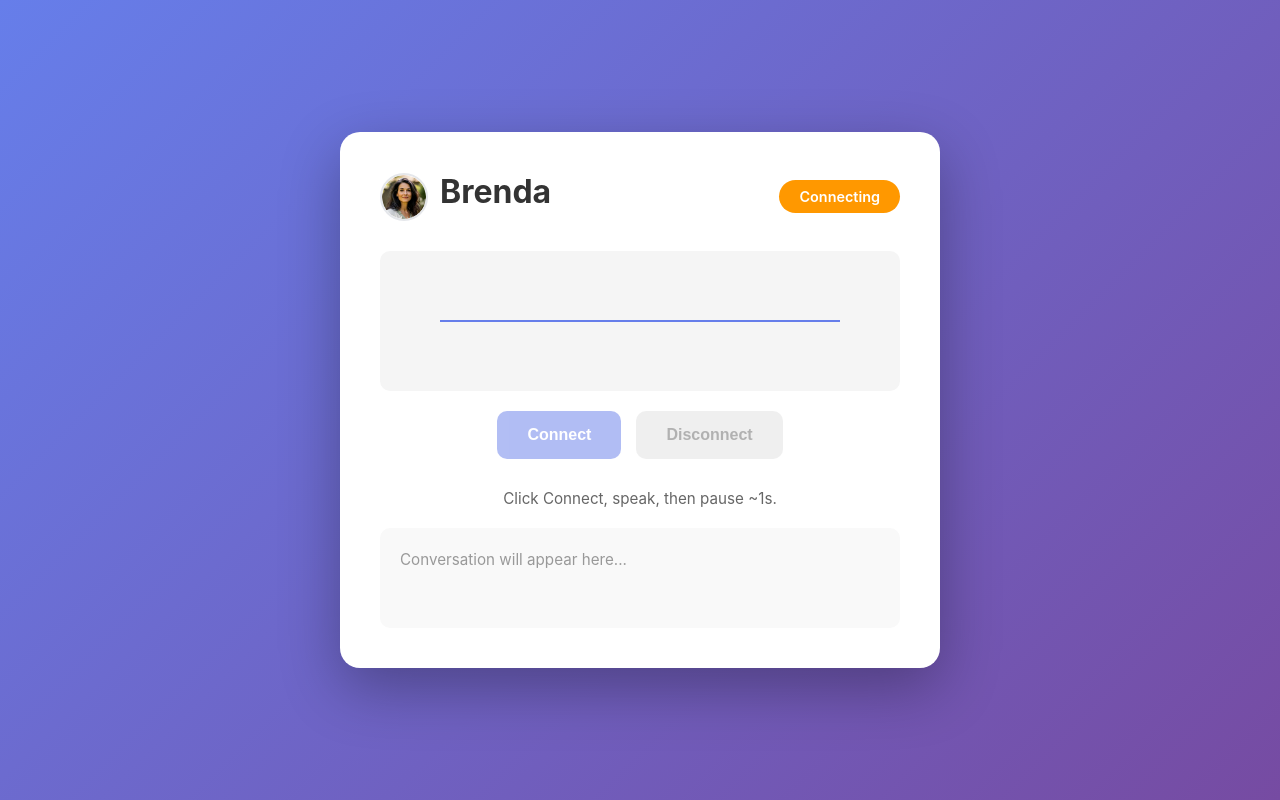
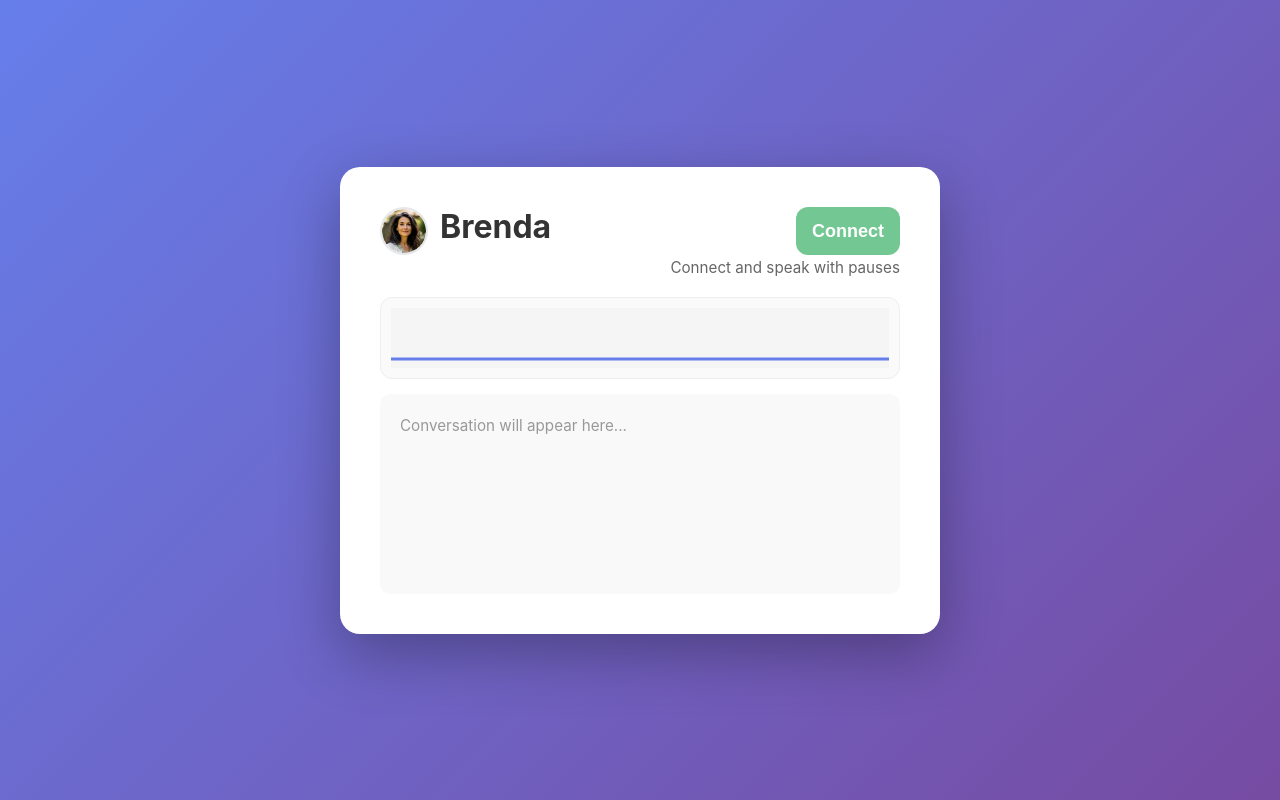
Before and after one commit to ComSoDi/brenda-ai-voice-v06, a website with bundled scripts: page public/index.html in a window 1280 px wide. Both pictures are taken after a click on the button "Connect". Built offline with nearby package versions, Linux system fonts and the light colour scheme; no server answers.

Commit message:
Add files via upload

```diff
--- a/public/app.js
+++ b/public/app.js
@@ -10,12 +10,12 @@ class VoiceAgentApp {
     this.locale = detectLocale(); // { lang, variant }
 
     this.elements = {
-      status: document.getElementById("status"),
-      connectBtn: document.getElementById("connectBtn"),
-      disconnectBtn: document.getElementById("disconnectBtn"),
+      status: document.getElementById("status"), // can be hidden (sr-only) but useful for debugging
+      toggleBtn: document.getElementById("toggleBtn"),
       hintText: document.getElementById("hintText"),
       transcript: document.getElementById("transcript"),
-      canvas: document.getElementById("waveform")
+      canvas: document.getElementById("waveform"),
+      avatar: document.getElementById("brendaAvatar"),
     };
 
     this.canvasCtx = this.elements.canvas.getContext("2d");
@@ -25,18 +25,35 @@ class VoiceAgentApp {
   }
 
   init() {
-    this.elements.connectBtn.textContent = t(this.locale.variant, "connect");
-    this.elements.disconnectBtn.textContent = t(this.locale.variant, "disconnect");
-    if (this.elements.hintText) this.elements.hintText.textContent = t(this.locale.variant, "hint");
-    this.elements.status.textContent = t(this.locale.variant, "disconnected");
+    // Localise UI
+    if (this.elements.hintText) {
+      this.elements.hintText.textContent = t(this.locale.variant, "hint");
+    }
+
+    // Transcript placeholder via CSS attr(data-placeholder)
+    if (this.elements.transcript) {
       this.elements.transcript.setAttribute(
         "data-placeholder",
         t(this.locale.variant, "placeholder")
       );
+    }
 
-    this.elements.connectBtn.addEventListener("click", () => this.connect());
-    this.elements.disconnectBtn.addEventListener("click", () => this.disconnect());
+    // Initial status + button state
+    if (this.elements.status) {
+      this.elements.status.textContent = t(this.locale.variant, "disconnected");
+    }
 
+    if (!this.elements.toggleBtn) {
+      throw new Error('Missing #toggleBtn in index.html');
+    }
+
+    // Initial: Connect (green)
+    this.setToggleButtonState({ connected: false, disabled: false });
+
+    // One-button connect/disconnect
+    this.elements.toggleBtn.addEventListener("click", () => this.toggleConnection());
+
+    // Agent callbacks
     this.agent.onStatusChange = (s) => this.updateStatus(s);
     this.agent.onTranscript = (role, text) => this.addTranscript(role, text);
     this.agent.onAudioData = (data) => this.updateWaveform(data);
@@ -45,43 +62,80 @@ class VoiceAgentApp {
     this.animateWaveform();
   }
 
-  async connect() {
+  async toggleConnection() {
+    const isDisconnect = this.elements.toggleBtn.classList.contains("btn-disconnect");
+
+    if (isDisconnect) {
+      this.disconnect();
+      return;
+    }
+
+    // Connect path
     try {
-      this.elements.connectBtn.disabled = true;
+      this.setToggleButtonState({ connected: false, disabled: true }); // disable while connecting
       this.elements.transcript.innerHTML = "";
       this.transcriptBuffer = { user: "", assistant: "" };
 
       await this.agent.connect("anon", this.locale.variant);
+      // updateStatus("connected") will flip button to Disconnect automatically
     } catch (e) {
       console.error(e);
       alert("Connect failed: " + e.message);
-      this.elements.connectBtn.disabled = false;
+      this.setToggleButtonState({ connected: false, disabled: false });
     }
   }
 
   disconnect() {
     this.agent.disconnect();
+    // updateStatus("disconnected") will flip button back to Connect
+  }
+
+  setToggleButtonState({ connected, disabled }) {
+    const btn = this.elements.toggleBtn;
+    btn.disabled = !!disabled;
+
+    if (connected) {
+      btn.textContent = t(this.locale.variant, "disconnect");
+      btn.classList.remove("btn-connect");
+      btn.classList.add("btn-disconnect");
+    } else {
+      btn.textContent = t(this.locale.variant, "connect");
+      btn.classList.add("btn-connect");
+      btn.classList.remove("btn-disconnect");
+    }
   }
 
   updateStatus(status) {
+    // Keep status text for debugging / accessibility (you can keep it sr-only in CSS)
     const labelKey =
       status === "disconnected" ? "disconnected" :
       status === "connecting" ? "connecting" :
       status === "connected" ? "connected" :
       status === "speaking" ? "speaking" : status;
 
+    if (this.elements.status) {
       this.elements.status.textContent = t(this.locale.variant, labelKey);
-    this.elements.status.className = "status " + status;
 
-    if (status === "connected") {
-      this.elements.connectBtn.disabled = true;
-      this.elements.disconnectBtn.disabled = false;
-    } else if (status === "disconnected" || status === "error") {
-      this.elements.connectBtn.disabled = false;
-      this.elements.disconnectBtn.disabled = true;
+      // Preserve any sr-only class you applied in HTML/CSS by only appending the state class.
+      // If you prefer, set className explicitly (e.g. "status sr-only " + status).
+      const base = this.elements.status.className.includes("status") ? "" : "status ";
+      this.elements.status.className = `${base}${this.elements.status.className} ${status}`.trim();
+    }
+
+    // Optional: avatar glow while speaking
+    if (this.elements.avatar) {
+      this.elements.avatar.classList.toggle("speaking", status === "speaking");
+    }
+
+    // Toggle button behaviour:
+    if (status === "connected" || status === "speaking") {
+      this.setToggleButtonState({ connected: true, disabled: false });
+    } else if (status === "connecting") {
+      // Keep it in Connect mode but disabled while connecting
+      this.setToggleButtonState({ connected: false, disabled: true });
     } else {
-      this.elements.connectBtn.disabled = true;
-      this.elements.disconnectBtn.disabled = true;
+      // disconnected / error
+      this.setToggleButtonState({ connected: false, disabled: false });
     }
   }
 
@@ -98,6 +152,7 @@ class VoiceAgentApp {
     };
 
     let html = "";
+
     if (this.transcriptBuffer.user) {
       html += `
         <div class="transcript-item">
@@ -113,6 +168,7 @@ class VoiceAgentApp {
           <div>${esc(this.transcriptBuffer.assistant)}</div>
         </div>`;
     }
+
     this.elements.transcript.innerHTML = html;
     this.elements.transcript.scrollTop = this.elements.transcript.scrollHeight;
   }
@@ -127,24 +183,44 @@ class VoiceAgentApp {
     animateWaveform() {
     const c = this.elements.canvas;
     const ctx = this.canvasCtx;
+
     ctx.fillStyle = "#f5f5f5";
     ctx.fillRect(0, 0, c.width, c.height);
+
+    // Baseline at the bottom
+    const baselineY = c.height - 6;   // small padding from bottom
+    const maxHeight = c.height - 12;  // keep a bit of top/bottom padding
 
     ctx.strokeStyle = "#667eea";
     ctx.lineWidth = 2;
     ctx.beginPath();
+
     const slice = c.width / this.audioData.length;
     let x = 0;
+
     for (let i = 0; i < this.audioData.length; i++) {
-      const y = c.height / 2 + (this.audioData[i] * c.height) / 2;
+      const v = Math.max(0, Math.min(1, this.audioData[i])); // clamp 0..1
+
+      // Bigger v -> go UP (smaller y)
+      const y = baselineY - v * maxHeight;
+
       if (i === 0) ctx.moveTo(x, y);
       else ctx.lineTo(x, y);
+
       x += slice;
     }
-    ctx.lineTo(c.width, c.height / 2);
+
     ctx.stroke();
+
+    // Draw the baseline (optional, helps readability)
+    ctx.beginPath();
+    ctx.moveTo(0, baselineY);
+    ctx.lineTo(c.width, baselineY);
+    ctx.stroke();
+
     requestAnimationFrame(() => this.animateWaveform());
   }
+
 
   showError(err) {
     alert("Error: " + (err?.message || String(err)));
--- a/public/i18n.js
+++ b/public/i18n.js
@@ -9,7 +9,7 @@ const STRINGS = {
     connecting: "Connecting",
     connected: "Connected",
     speaking: "Speaking",
-    hint: "Click Connect, speak, then pause ~1s.",
+    hint: "Connect and speak with pauses",
     placeholder: "Conversation will appear here...",
     youLabel: "You",
     assistantLabel: "Brenda"
@@ -21,19 +21,19 @@ const STRINGS = {
     connecting: "Connecting",
     connected: "Connected",
     speaking: "Speaking",
-    hint: "Click Connect, speak, then pause ~1s.",
+    hint: "Connect and speak with pauses",
     placeholder: "Conversation will appear here...",
     youLabel: "You",
     assistantLabel: "Brenda"
   },
   "es-ES": {
-    connect: "Conectar",
+    connect: "Conecta",
     disconnect: "Desconectar",
     disconnected: "Desconectada",
     connecting: "Conectando",
     connected: "Conectada",
     speaking: "Hablando",
-    hint: "Pulsa Conectar, habla y luego haz una pausa de ~1 s.",
+    hint: "Conecta y habla con pausas",
     placeholder: "La conversación aparecerá aquí...",
     youLabel: "Tú",
     assistantLabel: "Brenda"
@@ -45,7 +45,7 @@ const STRINGS = {
     connecting: "Conectando",
     connected: "Conectada",
     speaking: "Hablando",
-    hint: "Haz clic en Conectar, habla y luego haz una pausa de ~1 s.",
+    hint: "Conecta y habla con pausas",
     placeholder: "La conversación aparecerá aquí...",
     youLabel: "Tú",
     assistantLabel: "Brenda"
--- a/public/index.html
+++ b/public/index.html
@@ -7,34 +7,34 @@
   <link rel="stylesheet" href="styles.css" />
 </head>
 <body>
+
   <div class="container">
     <div class="header">
       <div class="header-left">
-        <img
-          src="images/brenda-avatar.png"
-          alt="Brenda"
-          class="avatar"
-          id="brendaAvatar"
-        />
+        <img src="images/brenda-avatar.png" alt="Brenda" class="avatar" id="brendaAvatar" />
         <h1>Brenda</h1>
       </div>
-      <div class="status" id="status">Disconnected</div>
-    </div>
 
+      <button id="toggleBtn" class="btn-toggle btn-connect" type="button">
+        Connect
+      </button>
 
-    <div class="voice-visualizer">
-      <canvas id="waveform" width="400" height="100"></canvas>
-    </div>
-
-    <div class="controls">
-      <button id="connectBtn" class="btn btn-primary">Connect</button>
-      <button id="disconnectBtn" class="btn btn-secondary" disabled>Disconnect</button>
+      <!-- Keep status in DOM for debugging if you want, but hidden -->
+      <div class="status sr-only" id="status">Disconnected</div>
     </div>
 
     <div class="info">
       <p class="hint" id="hintText">Click Connect, speak, then pause ~1s.</p>
+    </div>
+
+    <div class="voice-visualizer">
+      <canvas id="waveform" width="400" height=40"></canvas>
+    </div>
+
+    <div class="info">
       <div id="transcript" class="transcript"></div>
     </div>
+
   </div>
 
   <script src="config.js"></script>
--- a/public/styles.css
+++ b/public/styles.css
@@ -25,7 +25,7 @@ body {
 
 .header {
     text-align: center;
-    margin-bottom: 30px;
+    margin-bottom: 2px;
 }
 
 .header {
@@ -82,17 +82,20 @@ body {
 
 .voice-visualizer {
     background: #f5f5f5;
-    border-radius: 10px;
-    padding: 20px;
-    margin-top: 10px;
-    margin-bottom: 20px;
-    display: flex;
-    justify-content: center;
-    align-items: center;
+    width: 100%;
+    max-width: 100%;
+    overflow: hidden;
+    padding: 10px;
+    background: #fafafa;
+    border-radius: 12px;
+    border: 1px solid #eee;
+    margin-bottom: 15px;
 }
 
 #waveform {
     display: block;
+    width: 100%;
+    height: 60px;        /* your reduced height */
 }
 
 .controls {
@@ -149,15 +152,17 @@ body {
 .hint {
     color: #666;
     font-size: 0.95em;
+    margin-top: 0px;
     margin-bottom: 20px;
+    text-align: right
 }
 
 .transcript {
     background: #f9f9f9;
     border-radius: 10px;
     padding: 20px;
-    min-height: 100px;
-    max-height: 200px;
+    min-height: 200px;
+    max-height: 400px;
     overflow-y: auto;
     text-align: left;
     font-size: 0.95em;
@@ -205,3 +210,40 @@ body {
 .status.connected {
     animation: pulse 2s ease-in-out infinite;
 }
+
+/* Visually hidden (still accessible) */
+.sr-only {
+  position: absolute;
+  width: 1px; height: 1px;
+  padding: 0; margin: -1px;
+  overflow: hidden;
+  clip: rect(0, 0, 0, 0);
+  white-space: nowrap;
+  border: 0;
+}
+
+.btn-toggle {
+  height: 48px;              /* match avatar height */
+  padding: 0 16px;
+  border-radius: 12px;
+  border: 0;
+  font-weight: 700;
+  font-size: 18px;   /* ← change this */
+  cursor: pointer;
+  margin-bottom: 0px;
+}
+
+.btn-toggle:disabled {
+  opacity: 0.6;
+  cursor: not-allowed;
+}
+
+.btn-connect {
+  background: #16a34a;       /* green */
+  color: white;
+}
+
+.btn-disconnect {
+  background: #dc2626;       /* red */
+  color: white;
+}
```
Lines whose indentation alone changed are shown as unchanged.
